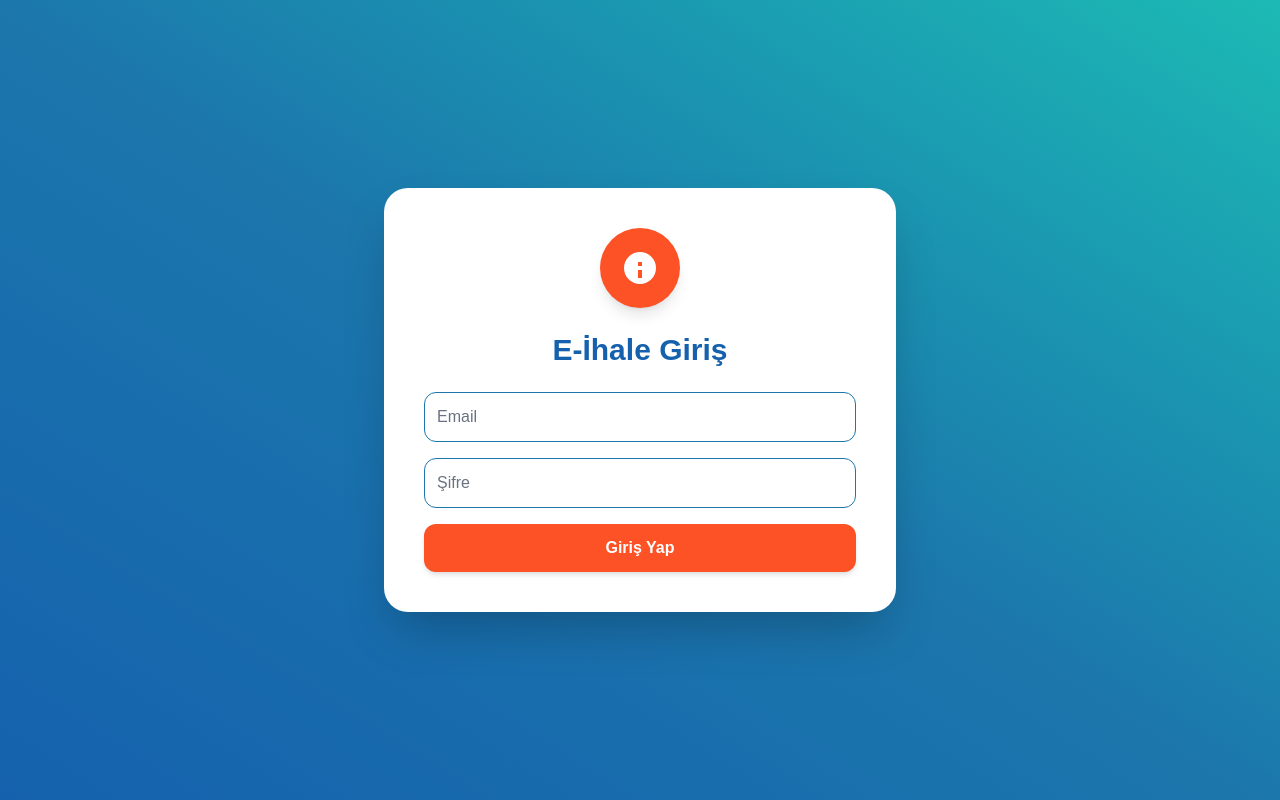
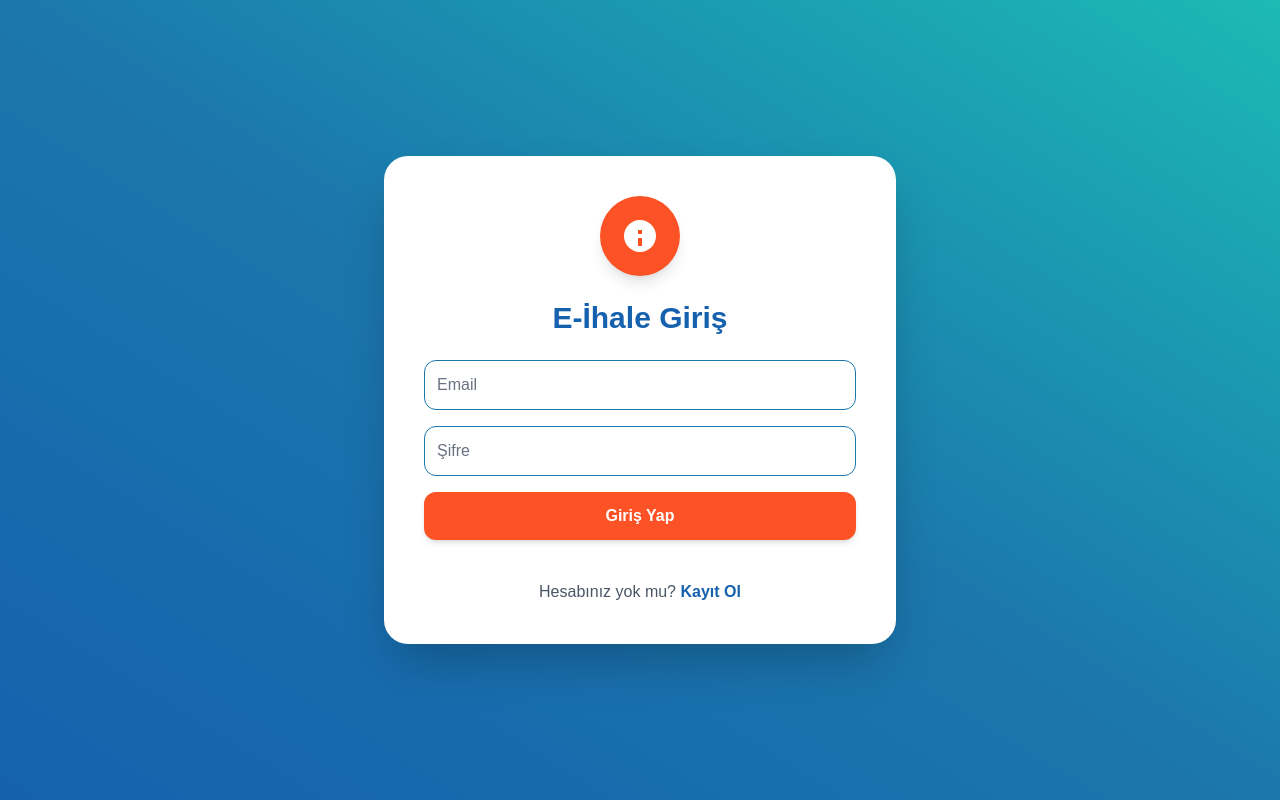
Before and after one commit to ismailcan14/e-ihale, a Next.js app in the folder frontend/: page /login in a window 1280 px wide. Built offline with nearby package versions, Linux system fonts and the light colour scheme.

Commit message:
Login ve Register Sayfası Yönlendirmeleri

```diff
--- a/frontend/src/app/login/page.tsx
+++ b/frontend/src/app/login/page.tsx
@@ -121,6 +121,16 @@ export default function LoginPage() {
             Giriş Yap
           </button>
         </form>
+        <div className="mt-4 text-center">
+            <span className="text-gray-600">Hesabınız yok mu? </span>
+            <button
+              type="button"
+              onClick={() => router.push("/register")}
+              className="text-[#1561ad] hover:underline font-semibold"
+            >
+              Kayıt Ol
+            </button>
+        </div>
       </div>
     </div>
   );
--- /dev/null
+++ b/frontend/src/app/page.tsx
@@ -0,0 +1,6 @@
+
+import { redirect } from "next/navigation";
+
+export default function Home() {
+  redirect("/login");
+}
```
